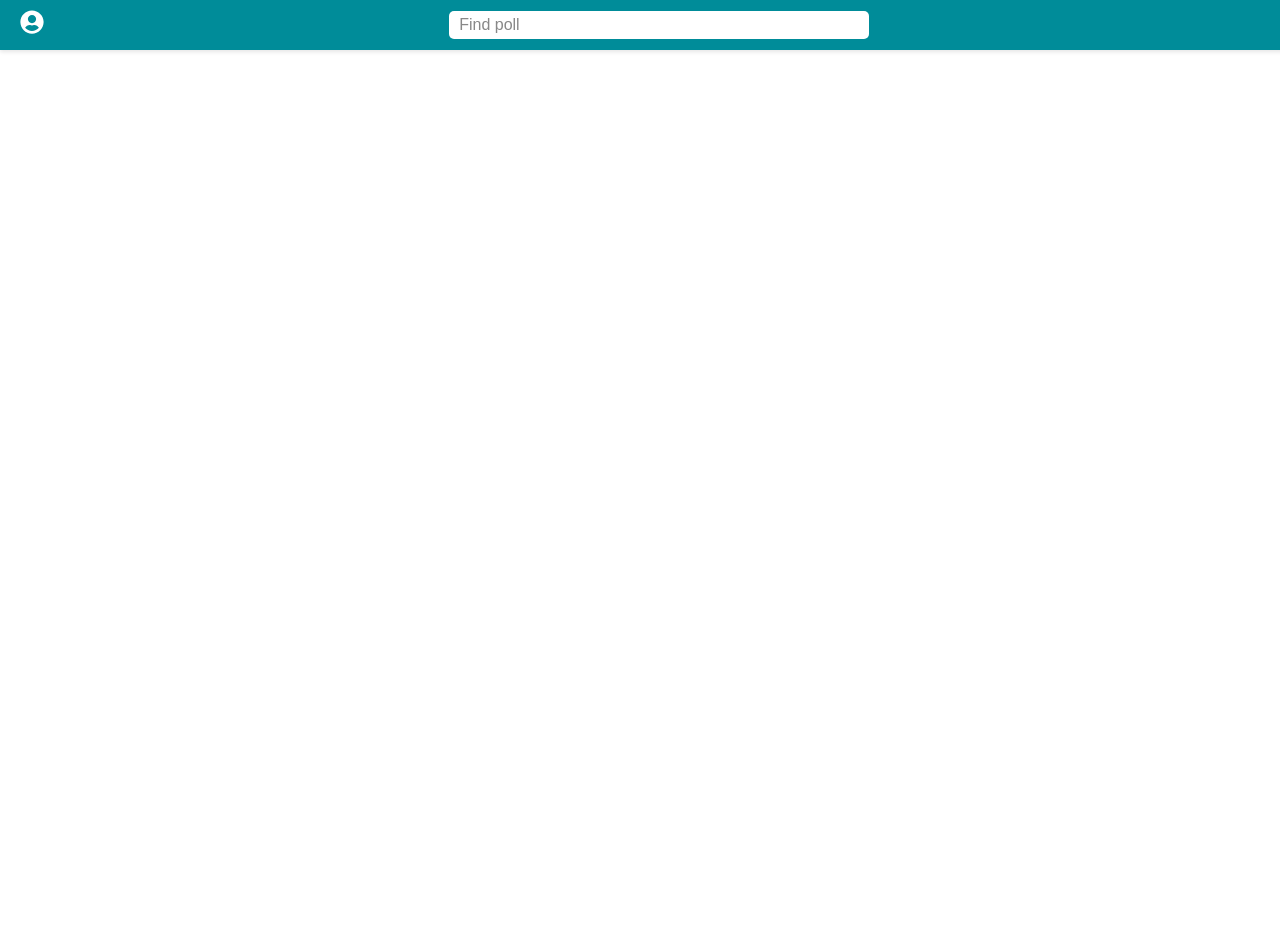
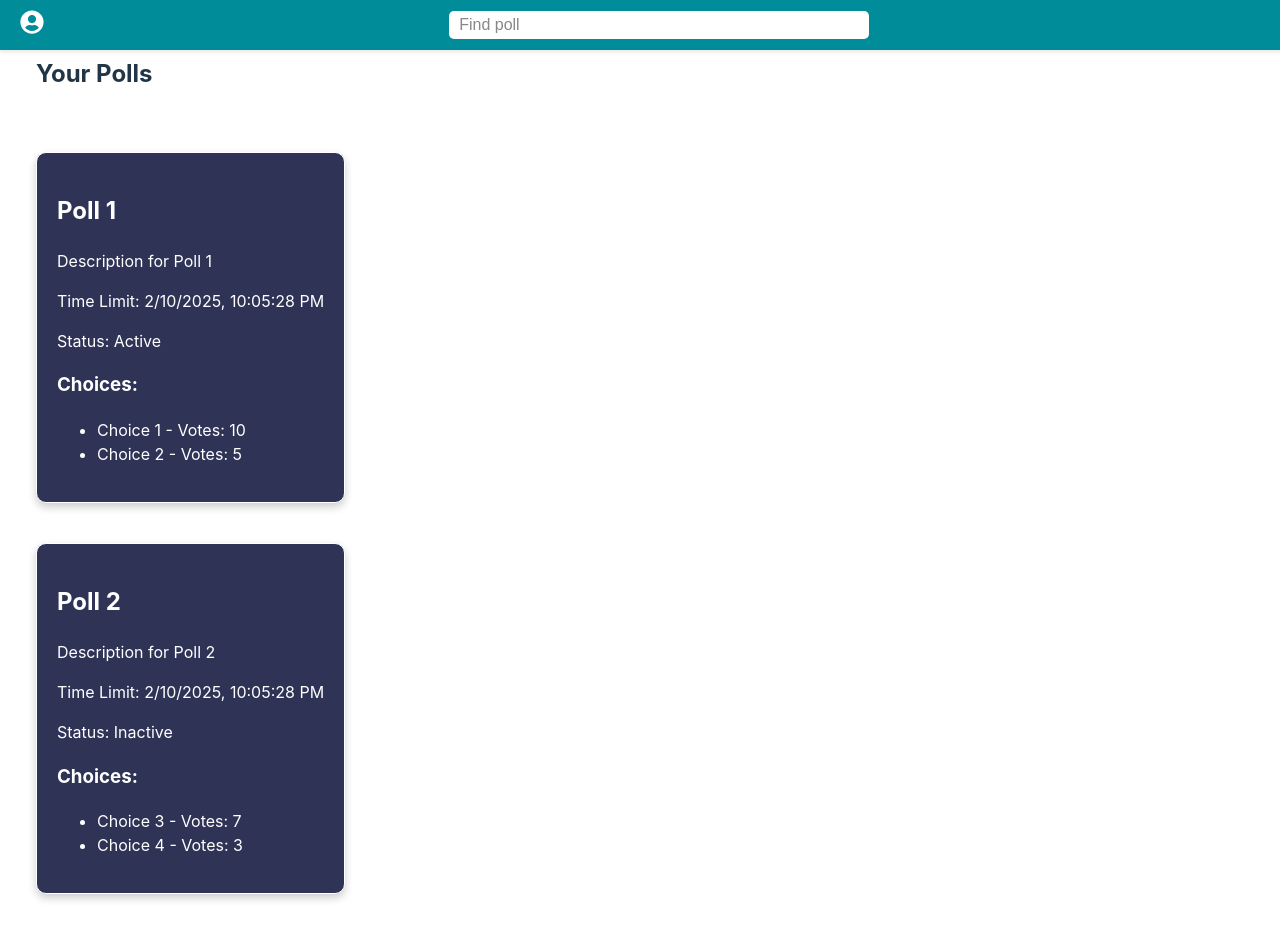
Before and after one commit to JohnLun/MyVote, a React (Vite) app in the folder myvote.client/: page /user/1 in a window 1280 px wide. Before the commit this address had no page. Before the commit the page ends 800 px from the top, so only its background shows below. Built offline with nearby package versions, Linux system fonts and the light colour scheme.

Commit message:
add route to user profile in landing page

```diff
--- a/myvote.client/src/components/Header.css
+++ b/myvote.client/src/components/Header.css
@@ -13,6 +13,7 @@
 
 .header-icon {
     color: white;
+    cursor: pointer;
 }
 
 .header-search {
--- a/myvote.client/src/components/Header.jsx
+++ b/myvote.client/src/components/Header.jsx
@@ -1,11 +1,18 @@
 import React from 'react';
 import './Header.css';
 import { FaUserCircle, FaFilter } from 'react-icons/fa';
+import { useNavigate } from 'react-router-dom';
 
 function Header() {
+    const navigate = useNavigate();
+
+    const handleUserIconClick = () => {
+        navigate('/user/2'); // Replace '2' with the actual user ID if needed
+    };
+
     return (
         <header className="header">
-            <div className="header-icon">
+            <div className="header-icon" onClick={handleUserIconClick}>
                 <FaUserCircle size={24} />
             </div>
             <div className="header-search">
--- a/myvote.client/src/pages/LandingPage.jsx
+++ b/myvote.client/src/pages/LandingPage.jsx
@@ -4,6 +4,7 @@ import CreatePollButton from '../components/CreatePollButton';
 import Header from '../components/Header';
 import CreatePoll from './CreatePoll';
 import PollDetails from './PollDetails';
+import UserProfile from './UserProfile';
 
 function LandingPage() {
 
@@ -25,6 +26,7 @@ function LandingPage() {
                             </>
                         } />
                         <Route path="/poll/:pollId" element={<PollDetails />} />
+                        <Route path="/user/:userId" element={<UserProfile />} />
                     </Routes>
                 </div>
             </div>
--- /dev/null
+++ b/myvote.client/src/pages/UserProfile.css
@@ -0,0 +1,12 @@
+.user-profile {
+    padding: 16px;
+}
+
+.poll-list {
+    display: flex;
+    flex-direction: column;
+}
+
+.headingtext {
+    padding: 20px;
+}
--- /dev/null
+++ b/myvote.client/src/pages/UserProfile.jsx
@@ -0,0 +1,67 @@
+import React, { useEffect, useState } from 'react';
+import PollCard from '../components/PollCard';
+import './UserProfile.css';
+
+const UserProfile = () => {
+    const [polls, setPolls] = useState([]);
+
+    useEffect(() => {
+        // Uncomment the following code when the API endpoint is available
+        /*
+        const fetchPolls = async () => {
+            try {
+                const response = await fetch(`${API_BASE_URL}/polls/user/2`); // Replace with actual user ID
+                if (!response.ok) {
+                    throw new Error('Network response was not ok');
+                }
+                const data = await response.json();
+                setPolls(data);
+            } catch (error) {
+                console.error('There was a problem with the fetch operation:', error.message);
+            }
+        };
+
+        fetchPolls();
+        */
+
+        // Dummy polls for now
+        const dummyPolls = [
+            {
+                id: 1,
+                title: 'Poll 1',
+                description: 'Description for Poll 1',
+                timeLimit: new Date().toISOString(),
+                isActive: true,
+                choices: [
+                    { choiceId: 1, name: 'Choice 1', numVotes: 10 },
+                    { choiceId: 2, name: 'Choice 2', numVotes: 5 }
+                ]
+            },
+            {
+                id: 2,
+                title: 'Poll 2',
+                description: 'Description for Poll 2',
+                timeLimit: new Date().toISOString(),
+                isActive: false,
+                choices: [
+                    { choiceId: 3, name: 'Choice 3', numVotes: 7 },
+                    { choiceId: 4, name: 'Choice 4', numVotes: 3 }
+                ]
+            }
+        ];
+        setPolls(dummyPolls);
+    }, []);
+
+    return (
+        <div className="user-profile">
+            <h2 className="headingtext">Your Polls</h2>
+            <div className="poll-list">
+                {polls.map(poll => (
+                    <PollCard poll={poll} />
+                ))}
+            </div>
+        </div>
+    );
+};
+
+export default UserProfile;
```
